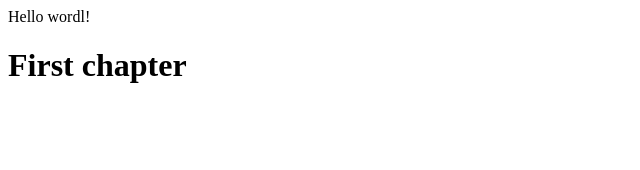
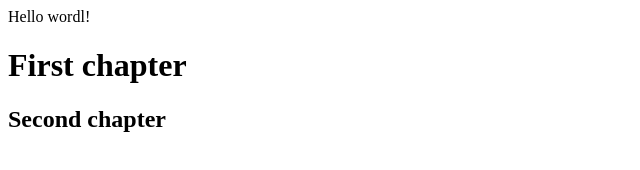
Before and after one commit to mazur-krzysiek/mon-website, a plain HTML site: page index.html in a window 1280 px wide. Shown: the whole page, without its empty margins (0-640 px from the left). Drawn offline with Linux system fonts and the light colour scheme.

Commit message:
2nd chapter

```diff
--- a/index.html
+++ b/index.html
@@ -8,5 +8,6 @@
 <body>
     Hello wordl!
     <h1>First chapter</h1>
+    <h2>Second chapter</h2>
 </body>
 </html>
```
